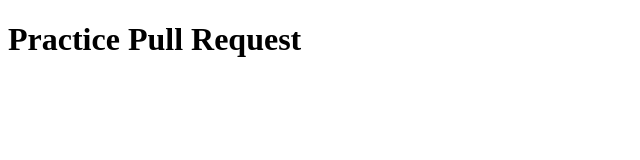
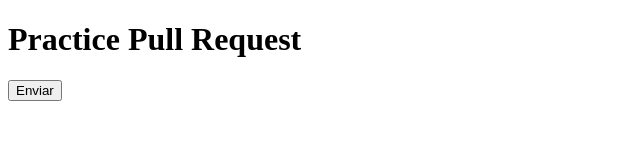
Before and after one commit to RobertoSanchezRamos11/prueba, a plain HTML site: page index.html in a window 1280 px wide. Shown: the whole page, without its empty margins (0-640 px from the left). Drawn offline with Linux system fonts and the light colour scheme.

Commit message:
se agrego button

```diff
--- a/index.html
+++ b/index.html
@@ -9,6 +9,8 @@
 
 <body>
     <h1>Practice Pull Request</h1>
+
+    <button>Enviar</button>
 </body>
 
 </html>
```
